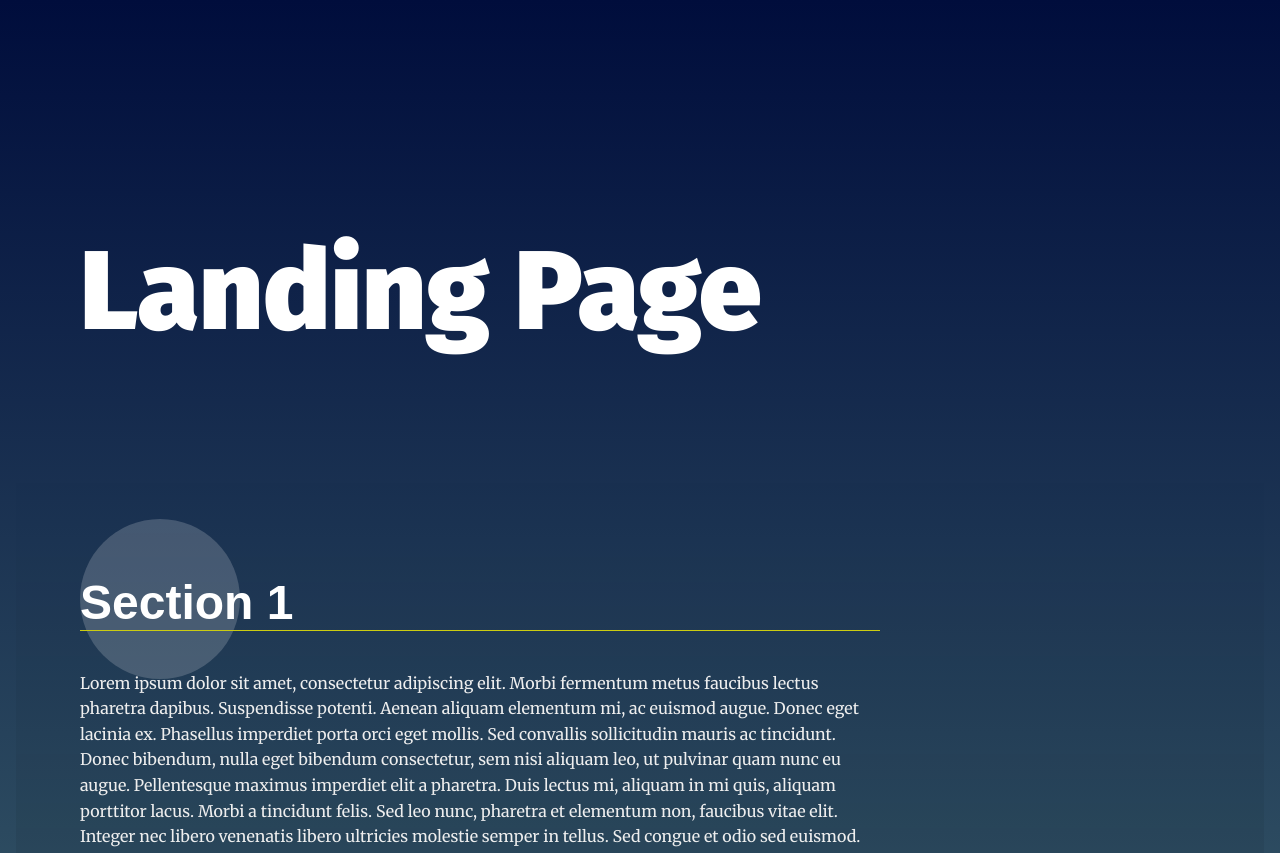
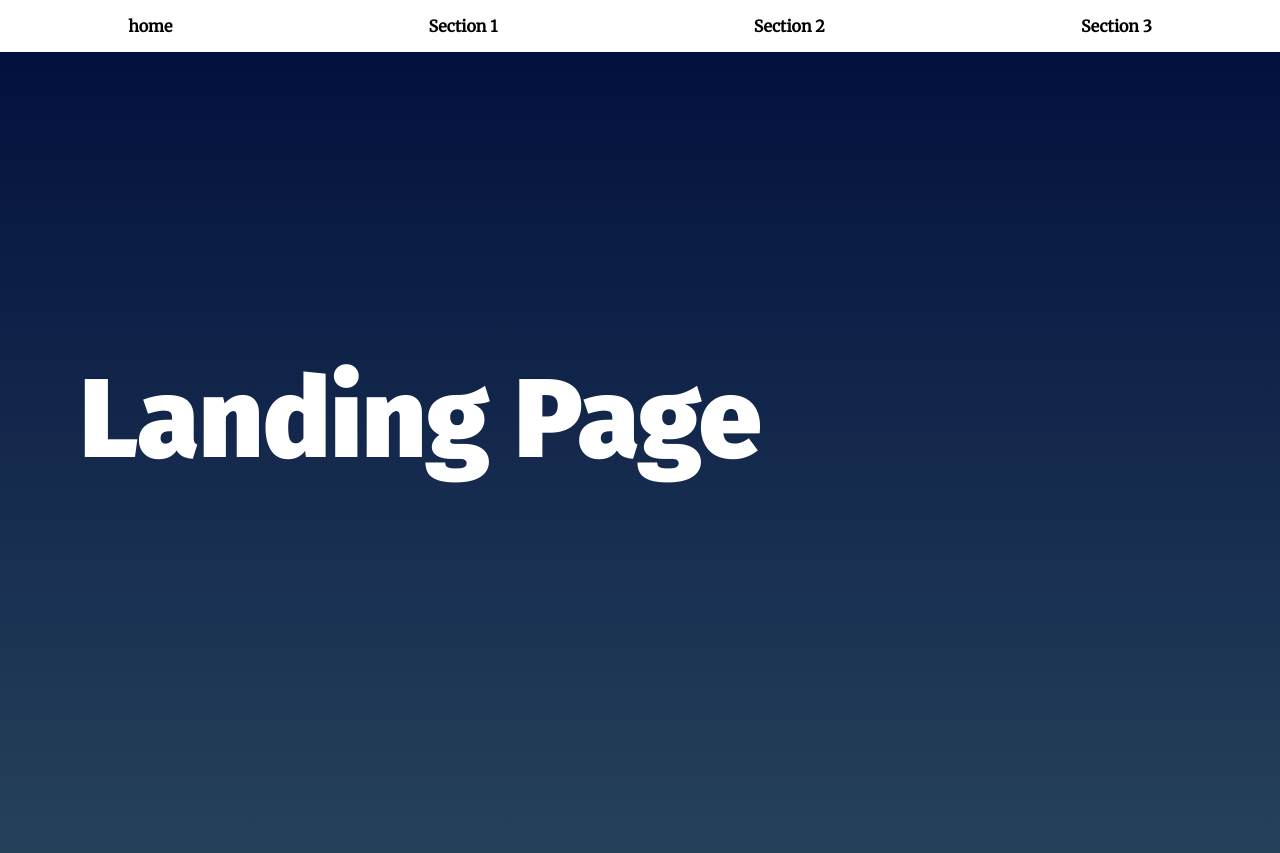
Before and after one commit to 74c5/ufed-landing-page, a plain HTML site: page index.html in a window 1280 px wide. Shown: the top 853 px of the page. Drawn offline with Linux system fonts and the light colour scheme.

Commit message:
type: functional
Populated nav menu.
Basic algorithm to determine which section takes up most of viewport.

```diff
--- a/css/styles.css
+++ b/css/styles.css
@@ -18,6 +18,15 @@ body {
     color: #fff;
 }
 
+
+/* ---- utility classes ---- */
+.hidden {
+    display: none;
+}
+
+.invisible {
+    opacity: 0;
+}
 
 /* Typeography General*/
 h1 {
@@ -50,8 +59,8 @@ main {
     margin: 10vh 1em 10vh;
 }
 
-.main-hero {
-    min-height: 40vh;
+.main__hero {
+    min-height: 100vh;
     padding-top: 3em;
 }
 
@@ -65,9 +74,12 @@ section {
 
 /* Navigation Styles*/
 .navbar__menu ul {
+    display: flex;
+    flex-direction: row;
+    justify-content: space-around;
+    text-align: center;
+    margin: 0;
     padding-left: 0;
-    margin: 0;
-    text-align: right;
 }
 
 .navbar__menu li {
@@ -194,18 +206,19 @@ section:nth-of-type(3n + 1) .landing__container::after {
 /* Section Active Styles */
 /* Note: your-active-class class is applied through javascript. You should update the class here and in the index.html to what you set in your javascript file.  */
 section.your-active-class {
+    border: 1px solid red;
     background: rgb(0, 0, 0);
     background: linear-gradient(0deg, rgba(0, 0, 0, 0.1) 0%, rgba(0, 0, 0, 0) 100%);
 }
 
 section.your-active-class .landing__container::before {
     opacity: 1;
-    animation: rotate 4s linear 0s infinite forwards;
+    animation: rotate 4s linear 2s infinite forwards;
 }
 
 section.your-active-class .landing__container::after {
     opacity: 1;
-    animation: rotate 5s linear 0s infinite forwards reverse;
+    animation: rotate 5s linear 3s infinite forwards reverse;
 }
 
 /* Section Active Styles Keyframe Animations */
--- a/index.html
+++ b/index.html
@@ -13,7 +13,7 @@
   <!-- HTML Follows BEM naming conventions
   IDs are only used for sections to connect menu anchors to sections -->
   <header class="page__header">
-    <nav class="navbar__menu">
+    <nav class="navbar__menu invisible">
       <!-- Navigation starts as empty UL that will be populated with JS -->
       <ul id="navbar__list"></ul>
     </nav>
--- a/js/app.js
+++ b/js/app.js
@@ -24,23 +24,99 @@
  * Start Helper Functions
  *
 */
-
+const navigation = {
+    index: 0,           // index of current element on page
+    nodes: [],          // ref to dom elements for navigation
+    positions: []       // snapshot of position of each element, relative to window
+};
 
 /**
  * End Helper Functions
  * Begin Main Functions
  *
 */
+/* Builds the navigation menu and populates the 'navigation' global object */
+const build_navigation = () => {
 
-// build the nav
-//   ui component classes: navbar__menu and navbar__list in header...
-//   structure
-//         hero: header: main__hero
-//         sections: <no classes>
-//             id="section1" data-nav="Section 1" class="your-active-class"
-//             id="section2" data-nav="Section 2"
-//   could put into an array, but could also just re-code the webpage...
+    const hero = document.querySelector('.main__hero');
+    const sections = document.getElementsByTagName('section');
 
+    navigation.nodes = [hero, ...sections];
+    // navigation.positions = Array(navigation.nodes.length);
+
+    const nav = document.querySelector('.navbar__menu');
+    const nav_list = document.querySelector('#navbar__list');
+
+    let nav_html = `<li><a href="#" data-index="0" class="menu__link">home</a></li>`;
+    navigation.positions.push({});
+    for (let i = 1; i < navigation.nodes.length; i++) {
+        nav_html += `<li><a href="#${navigation.nodes[i].id}" data-index="i" class="menu__link">${navigation.nodes[i].dataset['nav']}</a></li>`;
+        navigation.positions.push({});
+    }
+
+    nav_list.innerHTML = nav_html;
+    nav.classList.remove('invisible');
+};
+
+/** call back for scroll event to determine which sections currently has focus */
+// TOD0: alternate method... it's the component that spans middle 50% of screen that has focus.
+//          This way we only need to trigger every 25% of screen scroll.
+const determine_focus = (event) => {
+
+    //The vertical window range is 0..vp_height
+    const vp_height = window.clientHeight || document.documentElement.clientHeight;
+
+    //  console.log(`frame: 0 to ${vp_height}`);
+
+    let max = 0, max_index = 0;
+    for (let i=0; i<navigation.nodes.length; i++) {
+
+        //getBoundingClientRect - returns x,y coords relative to the window
+        const box = navigation.nodes[i].getBoundingClientRect();
+        const pos = navigation.positions[i];
+
+        [pos.top, pos.bottom, pos.height_in_vp] = [box.top, box.bottom, 0];
+        // console.log(`pos[${i}] is ${pos.top}, ${pos.bottom}`);
+
+        if (pos.top < 0) {
+            if (pos.bottom > vp_height) {
+                pos.vp_factor = vp_height;
+            } else if (pos.bottom > 0) {
+                pos.height_in_vp = pos.bottom;
+            }
+        } else if (pos.top < vp_height) {
+            // console.log(1);
+            if (pos.bottom < vp_height) {
+                // console.log(2);
+                pos.height_in_vp = pos.bottom - pos.top;
+            } else {
+                // console.log(3);
+                pos.height_in_vp = vp_height - pos.top;
+            }
+        }
+
+        if (pos.height_in_vp > max) {
+            max = pos.height_in_vp;
+            max_index = i;
+        }
+        //Todo: optimise...
+        //- step 1: exit 1. on 100% and on first 0% after percentages obtained...
+        //- step 2: only check active element and element above and below... the others do not matter.
+    }
+
+    if (navigation.index != max_index) {
+        console.log("activate this: " + max_index);
+        navigation.nodes[navigation.index].classList.remove('your-active-class');
+        navigation.index = max_index;
+        navigation.nodes[max_index].classList.add('your-active-class')
+    }
+    // console.log(navigation.positions);
+
+}
+//TODO: why don't I required this closure? so that callback has access to globals
+const get_determine_focus = () => {
+    return determine_focus;
+}
 
 // Add class 'active' to section when near top of viewport
 
@@ -55,12 +131,15 @@
 */
 
 document.addEventListener('DOMContentLoaded', (event) => {
+
     // Build menu
+    build_navigation();
 
     // Scroll to section on link click
 
     // Set sections as active
+    //TODO: optimise for performance
+    window.addEventListener('scroll', determine_focus);
 
 
-    console.log('Hello Punk!')
 });
```
Also changed, not shown: design and notes/todo.md (+71 -26 lines).
